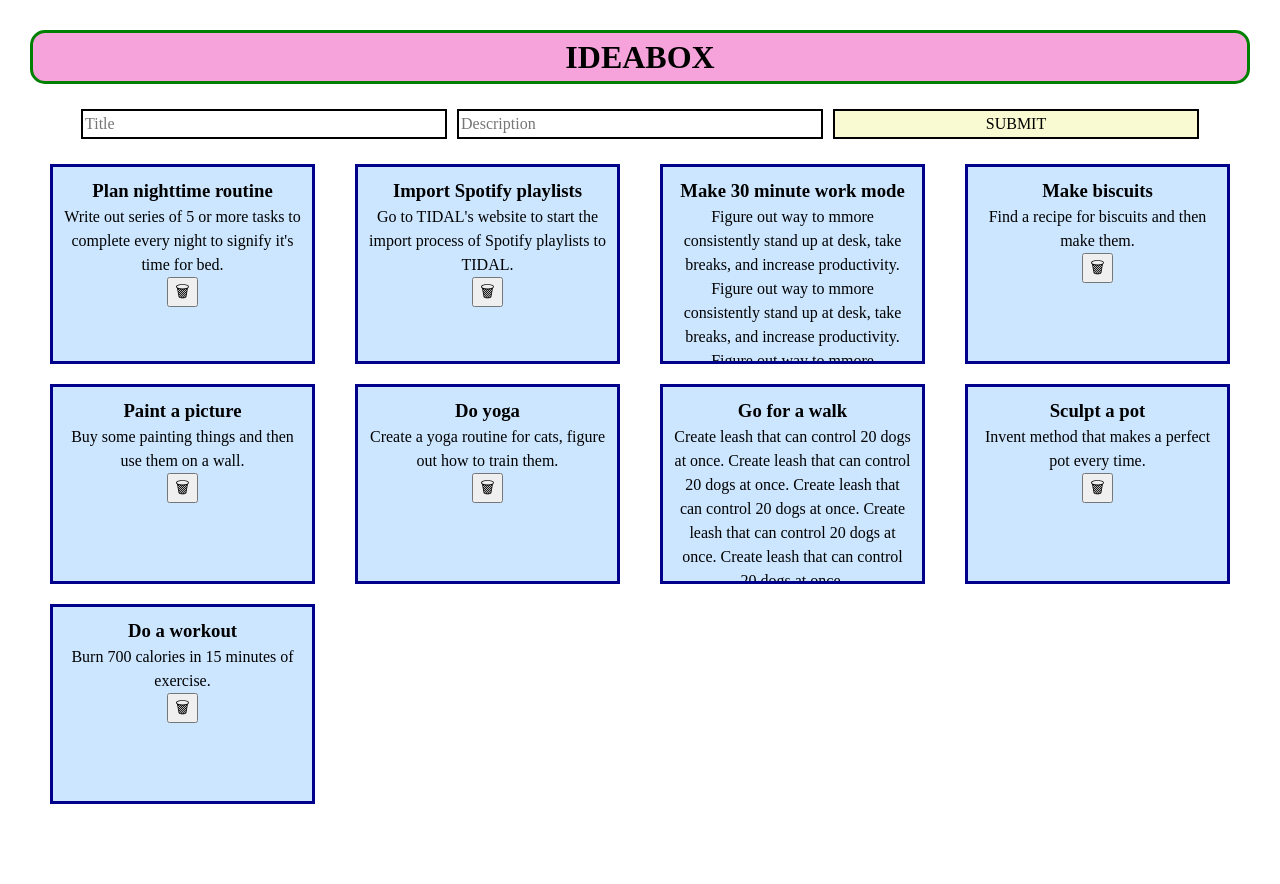
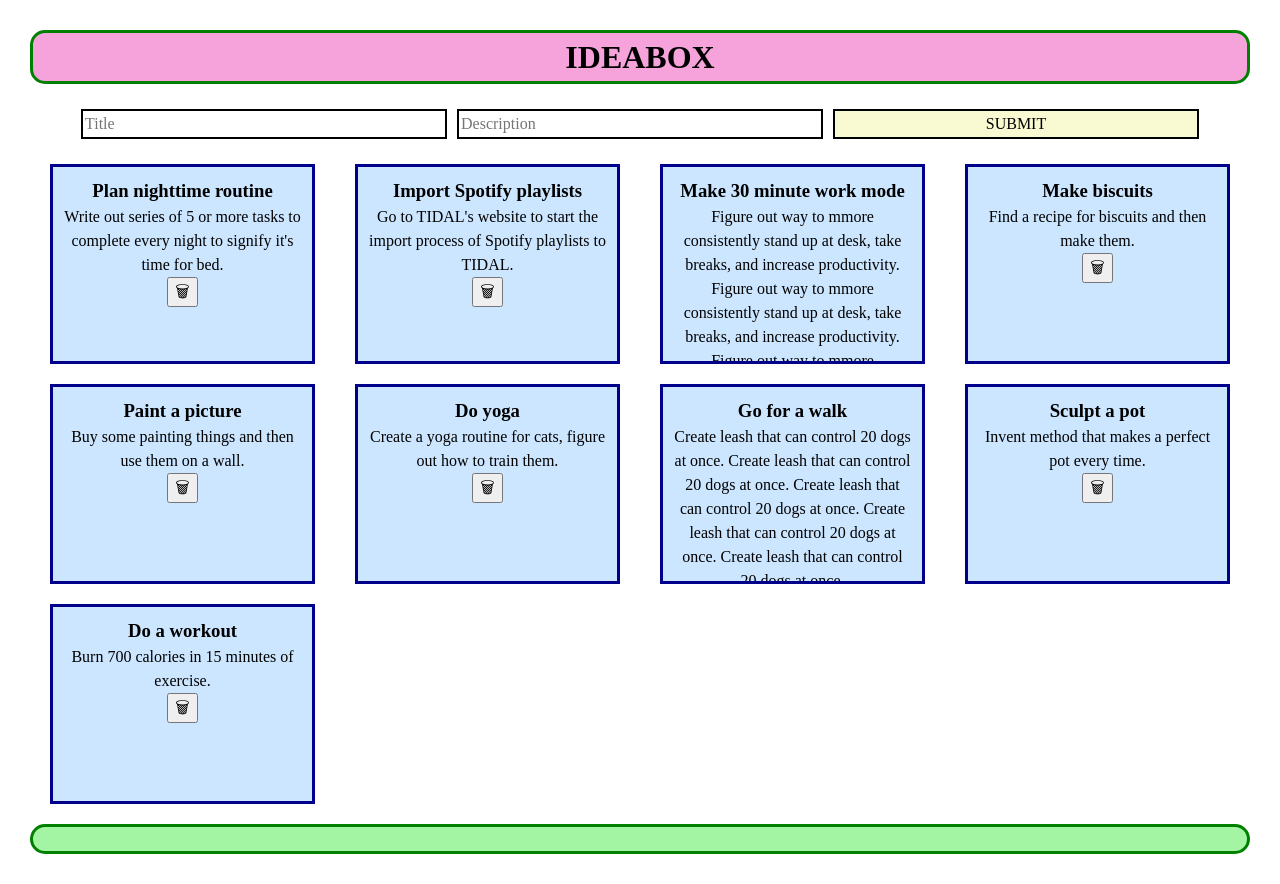
Before and after one commit to colefiscus/playground, a React (Create React App) app: page / in a window 1280 px wide. Before the commit the page ends 854 px from the top, so only its background shows below. Built offline with nearby package versions, Linux system fonts and the light colour scheme.

Commit message:
Add Footer component with background color

```diff
--- a/src/App.js
+++ b/src/App.js
@@ -41,6 +41,7 @@ class App extends Component {
         <Form addIdea={this.addIdea} />
         {!this.state.ideas.length && <h2>No ideas yet... Add some!</h2>}
         <Ideas ideas={this.state.ideas} deleteIdea={this.deleteIdea} />
+        <Footer></Footer>
       </MainWrapper>
     );
   }
@@ -63,4 +64,12 @@ const Header = styled.header`
   place-content: center;
 `;
 
+const Footer = styled.footer`
+  width: 100%;
+  height: 30px;
+  border: 3px solid green;
+  border-radius: 15px;
+  background-color: hsl(120deg, 80%, 80%);
+`;
+
 export default App;
```
